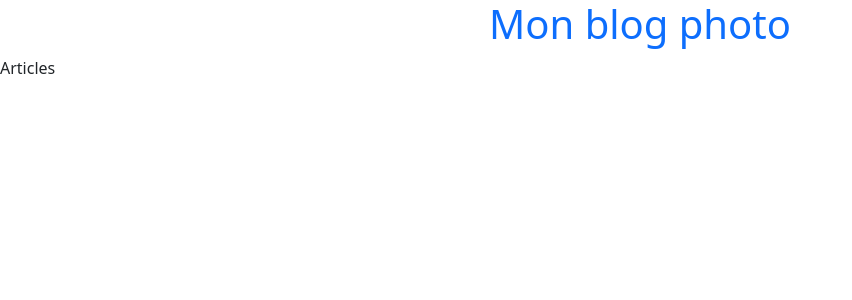
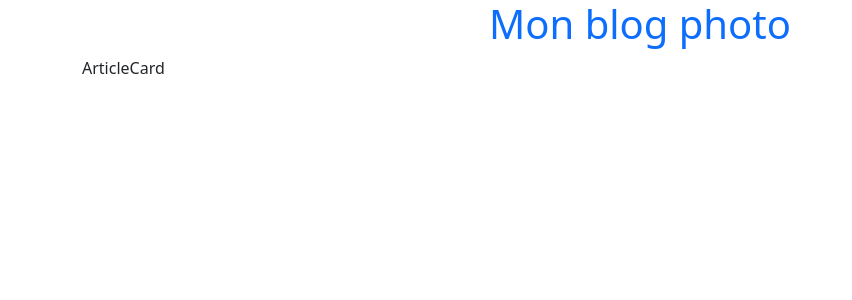
Before and after one commit to Camfabjeh/Photoblog, a React (Vite) app in the folder frontend/: page / in a window 1280 px wide. Shown: the top 300 px of the page, without its empty margins (0-852 px from the left). Built offline with nearby package versions, Linux system fonts and the light colour scheme.

Commit message:
ajout du composant ArticleCard et appel avec props dans Articles

```diff
--- /dev/null
+++ b/frontend/src/components/ArticleCard.jsx
@@ -0,0 +1,7 @@
+import React from "react";
+
+function ArticleCard() {
+  return <div>ArticleCard</div>;
+}
+
+export default ArticleCard;
--- a/frontend/src/pages/Articles.jsx
+++ b/frontend/src/pages/Articles.jsx
@@ -1,7 +1,15 @@
 import React from "react";
+import ArticleCard from "@components/ArticleCard";
+import articles from "@assets/data.json";
 
 function Articles() {
-  return <div>Articles</div>;
+  return (
+    <section className="container">
+      <div className="row">
+        <ArticleCard article={articles[0]} />
+      </div>
+    </section>
+  );
 }
 
 export default Articles;
```
